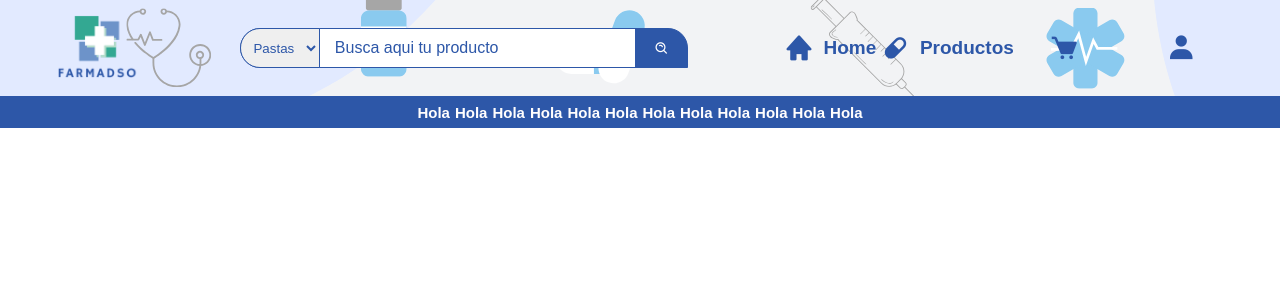
After one commit to yohany474/farmadso_, a PHP site: page /templates/header.html in a window 1280 px wide. The commit adds this page. Shown: the top 300 px of the page. Run offline with PHP 8.4, Linux system fonts and the light colour scheme.

Commit message:
header casi terminado

```diff
--- /dev/null
+++ b/assets/css/header.css
@@ -0,0 +1,203 @@
+:root {
+    --azulOscuro: #2d57a8;
+    --verdeClaro: #b5ddca;
+    --verdeOscuro: #33a892;
+    --blanco: #fffefe;
+    --azulClaro: #6d93c9;
+}
+
+#header {
+    display: flex;
+    flex-direction: column;
+    font-family: sans-serif;
+}
+
+.cabeceraSuperior {
+    display: flex;
+    align-items: center;
+    justify-content: space-around;
+    height: 6em;
+    background-image: url('../img/banner3.png');
+    background-size: fill;
+    background-repeat:no-repeat;
+    background-position:center;
+}
+
+.logo {
+    display: flex;
+    justify-content: center;
+    align-items: center;
+    width: 7rem;
+    height: 6rem;
+}
+
+#logoimg {
+    width: 100%;
+    height: 100%;
+    object-fit: contain;
+}
+
+.search{
+    display: flex;
+    width: 35%;
+    height: 2.5em;
+    position: relative;
+}
+
+#search{
+    display: flex;
+    align-items: center;
+    width: 100%;
+    height: 100%;
+    padding-left: 7em;
+    border: 1px solid var(--azulOscuro);
+    border-top-left-radius: 30px;
+    border-bottom-left-radius: 30px;
+    border-top-right-radius: 40px;
+    border-bottom-right-radius: 5px;
+    outline: none;
+}
+
+#search::placeholder{
+    color: var(--azulOscuro);
+    font-size: 16px;
+}
+
+#buscadorCategoria{
+    display: flex;
+    justify-content: center;
+    align-items: center;
+    width: 6em;
+    height: 100%;
+    border: 1px solid var(--azulOscuro) !important;
+    border-top-left-radius: 20px !important;
+    border-bottom-left-radius: 20px;
+    padding-left: .5rem;
+    position: absolute;
+    color: var(--azulOscuro);
+    text-transform: capitalize;
+    left: 0;
+    bottom: 0;
+    cursor: pointer;
+    outline: none;
+}
+
+
+#btnlupa{
+    display: flex;
+    justify-content: center;
+    align-items: center;
+    width: 4em;
+    height: 100%;
+    border:  1px solid var(--azulOscuro);
+    border-top-right-radius: 20px;
+    background-color: var(--azulOscuro);
+    position: absolute;
+    right: 0;
+    bottom: 0;
+    cursor: pointer;
+}
+
+#btnlupa:hover{
+    background-color: var(--blanco);
+    color: var(--azulOscuro);
+}
+.lupa{
+    color: var(--blanco);
+    font-size: 15px;
+}
+
+
+.menu{
+    display: flex;
+    justify-content: space-between;
+    align-items: center;
+    gap: 10px;
+}
+
+ul {
+    display: flex;
+    justify-content: space-between;
+    list-style: none;
+    gap: 5px;
+
+}
+
+.list_item {
+    display: flex;
+    align-items: center;
+    justify-content: center;
+    text-align:end;
+    flex: 1;
+    font-size: 19px;
+    cursor: pointer;
+    text-transform: capitalize;
+    color: var(--azulOscuro);
+    height: 4em;
+    list-style: none;
+    gap: .5em;
+    background-color: transparent;
+    border: none;
+    width: 7rem;
+    font-weight: 600;
+    transition: all ease .2s;
+}
+
+.icon{
+    font-size: 30px;
+}
+.list_item:hover,
+.list_item:focus {
+    display: flex;
+    align-items: center;
+    color: var(--azulClaro);
+    border-radius: 100px;
+
+}
+
+a {
+    text-transform: capitalize;
+    text-decoration: none;
+    color: #03066a;
+}
+
+.cabeceraInferior{
+    display: flex;
+    align-items: center;
+    background-color: var(--azulOscuro);
+    height: 2rem;
+    color: var(--blanco);
+    justify-content: space-around;
+}
+
+
+/* menu de categorias */
+.menu2{
+    display: flex;
+    justify-content: space-between;
+    align-items: center;
+    gap: 10px;
+}
+
+.menu>#menu2categoria{
+    display: flex;
+    justify-content: space-between;
+    list-style: none;
+    gap: 15px;
+}
+.categoriasmenu{
+    display: flex;
+    align-items: center;
+    justify-content: space-between;
+    flex: 1;
+    font-size: 15px;
+    cursor: pointer;
+    text-transform: capitalize;
+    color: var(--blanco);
+    list-style: none;
+    gap: .5em;
+    background-color: transparent;
+    border: none;
+    font-weight: 600;
+
+}
--- a/assets/css/index.css
+++ b/assets/css/index.css
@@ -13,7 +13,9 @@
 }
 body{
     display: flex;
+    flex-direction: column;
 }
+
 h1{
     color: var(--azulOscuro);
 }
--- /dev/null
+++ b/templates/header.html
@@ -0,0 +1,66 @@
+<!DOCTYPE html>
+<html lang="es">
+
+<head>
+    <meta charset="UTF-8">
+    <meta name="viewport" content="width=device-width, initial-scale=1.0">
+    <link rel="stylesheet" href="../assets/css/header.css">
+    <link rel="stylesheet" href="../assets/css/index.css">
+    <title>Farmadso</title>
+    <script src="https://unpkg.com/boxicons@2.1.4/dist/boxicons.js"></script>
+    <link href='https://unpkg.com/boxicons@2.1.4/css/boxicons.min.css' rel='stylesheet'>
+</head>
+
+<body>
+    <div id="header">
+        <section class="cabeceraSuperior">
+            <span class="logo">
+                <a href="../index.html">
+                    <img src="../assets/img/logoFarmadso.png" alt="" id="logoimg">
+                </a>
+            </span>
+            <div class="search">
+                <select name="" id="buscadorCategoria">
+                    <option value="">pastas</option>
+                    <option value="">hola</option>
+                </select>
+                <input type="search" name="buscador" id="search" placeholder="Busca aqui tu producto">
+                <button id="btnlupa">
+                    <i class='bx bx-search-alt lupa'></i>
+                </button>
+            </div>
+            <nav class="menu">
+                <ul>
+                    <li class="list_item"><a class="list_item" href="#" data-target=""><i class='bx bxs-home icon'></i> home</a></li>
+                    <li class="list_item"><a class="list_item" href="#" data-target=""><i class='bx bxs-capsule icon' ></i>productos</a></li>
+                    <li class="list_item"><a class="list_item" href="#" data-target=""><i class='bx bxs-cart icon'></i></a></li>
+                    <li class="list_item"><a class="list_item" href="#" data-target=""><i class='bx bxs-user icon'></i></a></li>
+                </ul>
+            </nav>
+
+        </section>
+        <section class="cabeceraInferior">
+            <nav class="menu2">
+                <ul id="menu2categoria">
+                    <li class="categoriasmenu">hola</li>
+                    <li class="categoriasmenu">hola</li>
+                    <li class="categoriasmenu">hola</li>
+                    <li class="categoriasmenu">hola</li>
+                    <li class="categoriasmenu">hola</li>
+                    <li class="categoriasmenu">hola</li>
+                    <li class="categoriasmenu">hola</li>
+                    <li class="categoriasmenu">hola</li>
+                    <li class="categoriasmenu">hola</li>
+                    <li class="categoriasmenu">hola</li>
+                    <li class="categoriasmenu">hola</li>
+                    <li class="categoriasmenu">hola</li>
+                </ul>
+
+            </nav>
+
+
+        </section>
+    </div>
+</body>
+
+</html>
```
Also changed, not shown: assets/img/banner3.png (added), assets/img/logoFarmadso.png (added).
